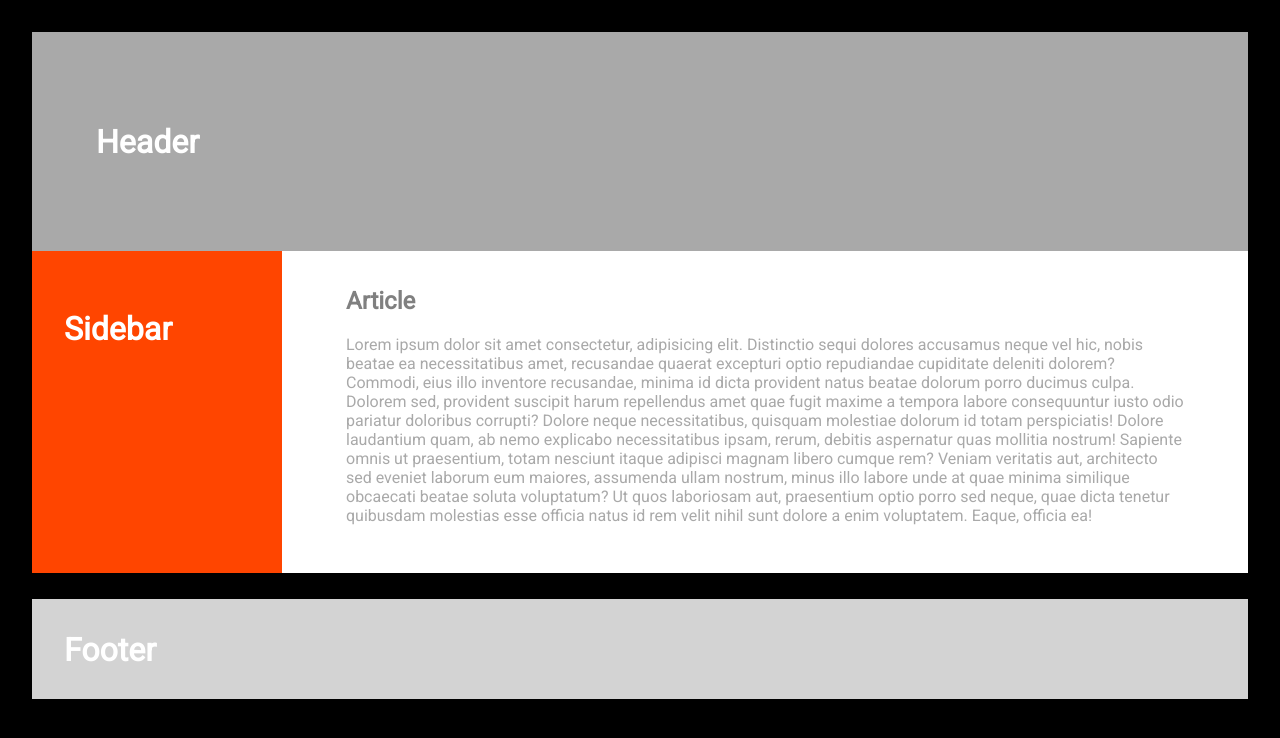
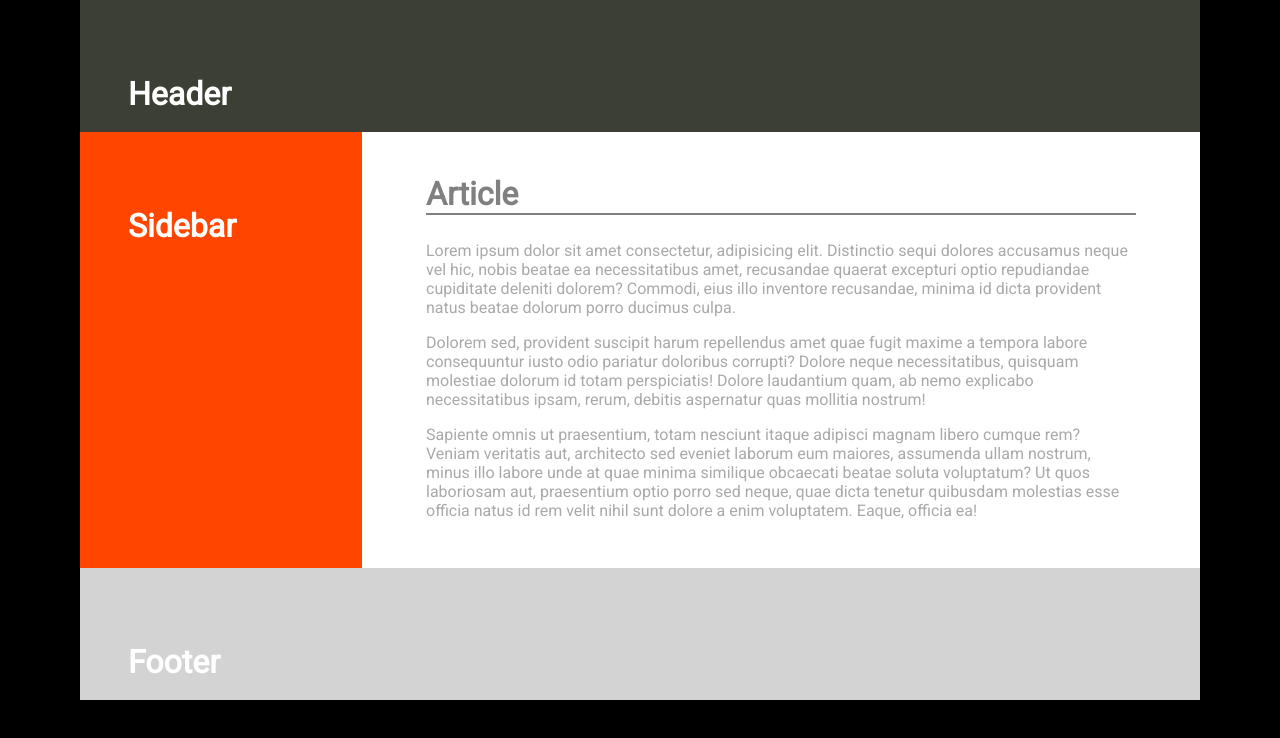
Before and after one commit to NicoleBlazier/flexlayout, a plain HTML site: page index.html in a window 1280 px wide. Drawn offline with Linux system fonts and the light colour scheme.

Commit message:
Final Verison of Flexbox Exercise

```diff
--- a/css/index.css
+++ b/css/index.css
@@ -4,7 +4,7 @@
 
 body {
     background-color: black;
-    margin: 2rem;
+    margin: 0rem 5rem;
     font-family: 'roboto';
 }
 .boldwhiteheader {
@@ -16,13 +16,22 @@ body {
 
 .grayheader {
     color: gray;
+    border-bottom: 2px solid gray;
+    font-size: 32px;
 }
+
+
+
 #header {
-    background-color: darkgray;
-    margin: 0;
-    padding: 2rem;
-    text-align: Left;
-    vertical-align: top;
+    background-color: #3b3f34;
+    padding: 1rem;
+    text-align: left;
+    height: 100px;
+}
+
+.flexcontainer {
+    display: flex;
+    flex: nowrap;
 }
 
 #sidebar {
@@ -30,6 +39,7 @@ body {
     flex-grow: 0;
     flex-shrink: 0;
     flex-basis: 250px;
+    padding: 1rem;
 }
 
 #article {
@@ -39,32 +49,20 @@ body {
     padding: 1rem 4rem 2rem 4rem;
 }
 
+
+
 #footer {
     background-color: lightgray;
     height: 100px;
-    padding-top: auto;
+    padding-top: 0;
+    overflow: hidden;
+    text-align: left;
+    padding: 1rem;
 }
 
-.flexcontainer {
-    display: flex;
-    flex: nowrap;
-
-}
-/* aside {
-    flex-grow: 0;
-    flex-shrink: 0;
-    flex-basis: 250px;
-    background-color:  ;
-}
-
-article {
-    flex-grow: 1;
-    padding: 1rem 4rem 2rem 4rem;
-    color: #444;
-}
 
 @media only screen and (min-width: 768px) {
     main {
         flex-direction: row;
     }
-    } */
+    }
--- a/index.html
+++ b/index.html
@@ -26,7 +26,9 @@
 
         <section id="article">
             <h1 class="grayheader">Article</h1>
-            <p>Lorem ipsum dolor sit amet consectetur, adipisicing elit. Distinctio sequi dolores accusamus neque vel hic, nobis beatae ea necessitatibus amet, recusandae quaerat excepturi optio repudiandae cupiditate deleniti dolorem? Commodi, eius illo inventore recusandae, minima id dicta provident natus beatae dolorum porro ducimus culpa. Dolorem sed, provident suscipit harum repellendus amet quae fugit maxime a tempora labore consequuntur iusto odio pariatur doloribus corrupti? Dolore neque necessitatibus, quisquam molestiae dolorum id totam perspiciatis! Dolore laudantium quam, ab nemo explicabo necessitatibus ipsam, rerum, debitis aspernatur quas mollitia nostrum! Sapiente omnis ut praesentium, totam nesciunt itaque adipisci magnam libero cumque rem? Veniam veritatis aut, architecto sed eveniet laborum eum maiores, assumenda ullam nostrum, minus illo labore unde at quae minima similique obcaecati beatae soluta voluptatum? Ut quos laboriosam aut, praesentium optio porro sed neque, quae dicta tenetur quibusdam molestias esse officia natus id rem velit nihil sunt dolore a enim voluptatem. Eaque, officia ea!  </p>
+            <p>Lorem ipsum dolor sit amet consectetur, adipisicing elit. Distinctio sequi dolores accusamus neque vel hic, nobis beatae ea necessitatibus amet, recusandae quaerat excepturi optio repudiandae cupiditate deleniti dolorem? Commodi, eius illo inventore recusandae, minima id dicta provident natus beatae dolorum porro ducimus culpa. </p>
+            <p>Dolorem sed, provident suscipit harum repellendus amet quae fugit maxime a tempora labore consequuntur iusto odio pariatur doloribus corrupti? Dolore neque necessitatibus, quisquam molestiae dolorum id totam perspiciatis! Dolore laudantium quam, ab nemo explicabo necessitatibus ipsam, rerum, debitis aspernatur quas mollitia nostrum!</p>
+            <p> Sapiente omnis ut praesentium, totam nesciunt itaque adipisci magnam libero cumque rem? Veniam veritatis aut, architecto sed eveniet laborum eum maiores, assumenda ullam nostrum, minus illo labore unde at quae minima similique obcaecati beatae soluta voluptatum? Ut quos laboriosam aut, praesentium optio porro sed neque, quae dicta tenetur quibusdam molestias esse officia natus id rem velit nihil sunt dolore a enim voluptatem. Eaque, officia ea!  </p>
         </section>
         </div>
 
```
